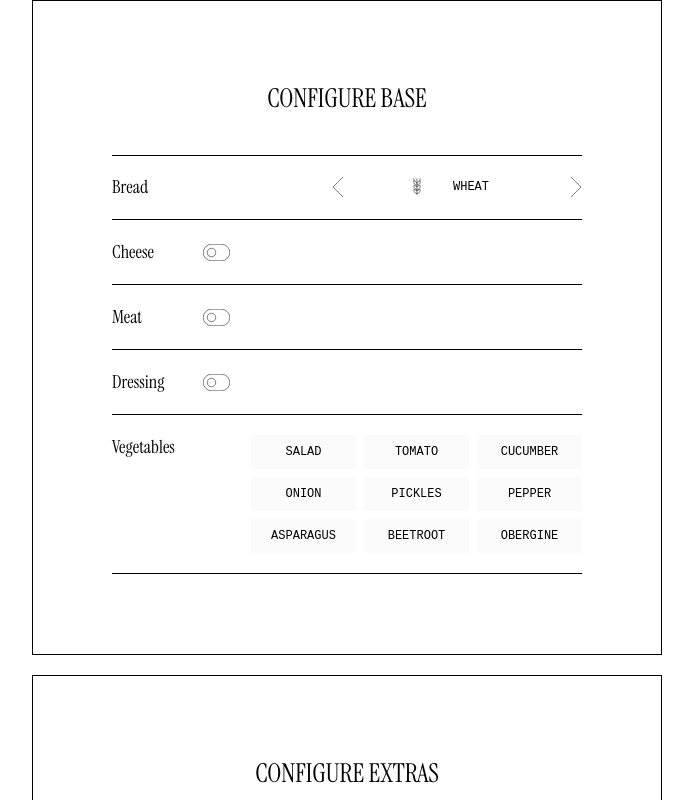
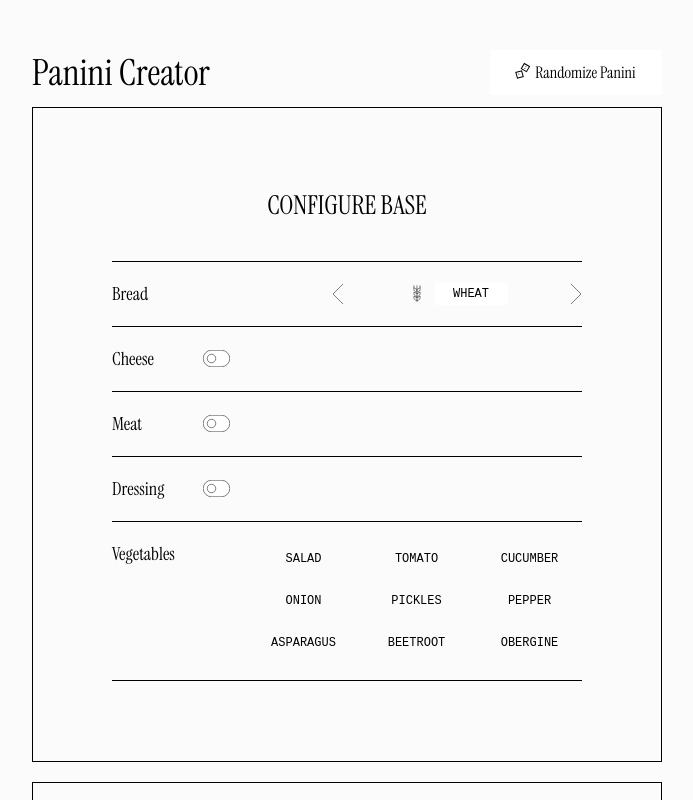
Before and after one commit to CharlesSquirel/panini-creator, a React (Vite) app: page / in a window 1280 px wide. Shown: the top 800 px of the page, without its empty margins (293-986 px from the left). Built offline with nearby package versions, Linux system fonts and the light colour scheme; a web font is replaced by a local one.

Commit message:
feat: Add header UI with RandomizeButton

```diff
--- a/src/App.css
+++ b/src/App.css
@@ -4,5 +4,6 @@
   justify-content: center;
   align-items: center;
   width: 100vw;
-  padding-bottom: 100px;
+  padding: 50px 0 100px 0;
+  background-color: var(--gray);
 }
--- a/src/App.tsx
+++ b/src/App.tsx
@@ -1,50 +1,74 @@
-import './App.css';
-import FormContainer from '@/components/Containers/FormContainer/FormContainer';
-import SelectInput from '@/components/Inputs/SelectInput/SelectInput';
-import VegetablesSelect from '@/components/Inputs/VegetablesSelect/VegetablesSelect';
-import CarouselInput from '@/components/Inputs/CarouselInput/CarouselInput';
-import { breadVariants } from '@/data/bread';
-import { cheeseVariants } from '@/data/cheese';
-import { dressingVariants } from '@/data/dressing';
-import { eggVariants } from '@/data/egg';
-import { meatVariants } from '@/data/meat';
-import CheckboxInput from '@/components/Inputs/CheckboxInput/CheckboxInput';
-import { spreadVariant } from '@/data/spread';
-import RadioInput from '@/components/Inputs/RadioInput/RadioInput';
-import { servingVariants } from '@/data/serving';
-import { toppingVariant } from '@/data/topping';
-import { cutleryVarriants } from '@/data/cutlery';
-import { napkinVarriants } from '@/data/napkin';
-import TextInput from '@/components/Inputs/TextInput/TextInput';
-import SubmitButtonContainer from '@/components/Containers/SubmitButtonContainer/SubmitButtonContainer';
-import SubmitButton from '@/components/Buttons/SubmitButton/SubmitButton';
-import TryAgainButton from '@/components/Buttons/TryAgainButton/TryAgainButton';
-import SplashScreen from '@/components/SplashScreen/SplashScreen';
-import FormComponentProvider from './components/Containers/FormComponentProvider/FormComponentProvider';
-import { initialValues } from './services/initialValues';
-import { ResetContextProvider } from './services/context/ResetContext';
+import "./App.css";
+import FormContainer from "@/components/Containers/FormContainer/FormContainer";
+import SelectInput from "@/components/Inputs/SelectInput/SelectInput";
+import VegetablesSelect from "@/components/Inputs/VegetablesSelect/VegetablesSelect";
+import CarouselInput from "@/components/Inputs/CarouselInput/CarouselInput";
+import { breadVariants } from "@/data/bread";
+import { cheeseVariants } from "@/data/cheese";
+import { dressingVariants } from "@/data/dressing";
+import { eggVariants } from "@/data/egg";
+import { meatVariants } from "@/data/meat";
+import CheckboxInput from "@/components/Inputs/CheckboxInput/CheckboxInput";
+import { spreadVariant } from "@/data/spread";
+import RadioInput from "@/components/Inputs/RadioInput/RadioInput";
+import { servingVariants } from "@/data/serving";
+import { toppingVariant } from "@/data/topping";
+import { cutleryVarriants } from "@/data/cutlery";
+import { napkinVarriants } from "@/data/napkin";
+import TextInput from "@/components/Inputs/TextInput/TextInput";
+import SubmitButtonContainer from "@/components/Containers/SubmitButtonContainer/SubmitButtonContainer";
+import SubmitButton from "@/components/Buttons/SubmitButton/SubmitButton";
+import TryAgainButton from "@/components/Buttons/TryAgainButton/TryAgainButton";
+import SplashScreen from "@/components/SplashScreen/SplashScreen";
+import FormComponentProvider from "@/components/Containers/FormComponentProvider/FormComponentProvider";
+import { initialValues } from "./services/initialValues";
+import { ResetContextProvider } from "./services/context/ResetContext";
+import Header from "@/components/Header/Header";
 
 const App: React.FC = () => {
   return (
     <ResetContextProvider>
+      <Header />
       <FormComponentProvider>
-        <FormContainer title="Configure Base">
-          <CarouselInput title="Bread" data={breadVariants} isSwitched={false} name="base.bread" initialValue={initialValues.base.bread} />
-          <SelectInput title="Cheese" data={cheeseVariants} name="base.cheese" />
-          <SelectInput title="Meat" data={meatVariants} name="base.meat" />
-          <CarouselInput title="Dressing" data={dressingVariants} isSwitched name="base.dressing" initialValue={initialValues.base.dressing} />
+        <FormContainer title='Configure Base'>
+          <CarouselInput
+            title='Bread'
+            data={breadVariants}
+            isSwitched={false}
+            name='base.bread'
+            initialValue={initialValues.base.bread}
+          />
+          <SelectInput title='Cheese' data={cheeseVariants} name='base.cheese' />
+          <SelectInput title='Meat' data={meatVariants} name='base.meat' />
+          <CarouselInput
+            title='Dressing'
+            data={dressingVariants}
+            isSwitched
+            name='base.dressing'
+            initialValue={initialValues.base.dressing}
+          />
           <VegetablesSelect />
         </FormContainer>
-        <FormContainer title="Configure Extras">
-          <SelectInput title="Egg" data={eggVariants} name="extras.egg" />
-          <CheckboxInput title="Spreads" data={spreadVariant} value={[]} name="extras.spreads" />
-          <RadioInput title="Serving" data={servingVariants} name="extras.serving" />
-          <CheckboxInput title="Topping" data={toppingVariant} value={null} name="extras.topping" />
+        <FormContainer title='Configure Extras'>
+          <SelectInput title='Egg' data={eggVariants} name='extras.egg' />
+          <CheckboxInput title='Spreads' data={spreadVariant} value={[]} name='extras.spreads' />
+          <RadioInput title='Serving' data={servingVariants} name='extras.serving' />
+          <CheckboxInput title='Topping' data={toppingVariant} value={null} name='extras.topping' />
         </FormContainer>
-        <FormContainer title="Finalize Order" isLast>
-          <TextInput title="Name panini" placeholder="eg. Club Panini" name="sandwichName" />
-          <CheckboxInput title="Cutlery" data={cutleryVarriants} value={initialValues.cutlery} name="cutlery" />
-          <CheckboxInput title="Napkins" data={napkinVarriants} value={initialValues.napkins} name="napkins" />
+        <FormContainer title='Finalize Order' isLast>
+          <TextInput title='Name panini' placeholder='eg. Club Panini' name='sandwichName' />
+          <CheckboxInput
+            title='Cutlery'
+            data={cutleryVarriants}
+            value={initialValues.cutlery}
+            name='cutlery'
+          />
+          <CheckboxInput
+            title='Napkins'
+            data={napkinVarriants}
+            value={initialValues.napkins}
+            name='napkins'
+          />
           <SubmitButtonContainer>
             <SubmitButton />
             <TryAgainButton />
--- /dev/null
+++ b/src/components/Buttons/RandomizeButton/Dice.tsx
@@ -0,0 +1,12 @@
+import style from "./RandomizeButton.module.scss";
+
+const Dice = () => {
+  return (
+    <div className={style.diceContainer}>
+      <div className={style.diceTwo}></div>
+      <div className={style.diceOne}></div>
+    </div>
+  );
+};
+
+export default Dice;
--- /dev/null
+++ b/src/components/Buttons/RandomizeButton/RandomizeButton.module.scss
@@ -0,0 +1,72 @@
+.btn {
+  display: flex;
+  justify-content: center;
+  align-items: center;
+  gap: 7px;
+  width: 171.87px;
+  height: 44.79px;
+  text-transform: capitalize;
+  background-color: var(--white);
+  border: none;
+  &:hover {
+    transition: border ease-in-out 0.3s;
+    border: 0.5px solid var(--black);
+    .diceOne {
+      transform: translateY(-6.5px) rotate(23deg);
+    }
+    .diceTwo {
+      transform: translateY(6.5px) rotate(328deg);
+    }
+  }
+}
+
+.diceContainer {
+  display: flex;
+  flex-direction: column;
+  width: 11.87px;
+  height: 16.79px;
+}
+
+.diceOne,
+.diceTwo {
+  transition: all ease-in-out 0.3s;
+  position: relative;
+  width: 6.69963px;
+  height: 6.69963px;
+  border: 0.5px solid var(--black);
+  &::after,
+  &::before {
+    content: "";
+    position: absolute;
+    background-color: var(--black);
+    border-radius: 50%;
+    width: 1px;
+    height: 1px;
+  }
+}
+
+.diceOne {
+  transform: rotate(345deg);
+  &::after {
+    top: 50%;
+    left: 50%;
+    transform: translate(-50%, -50%);
+  }
+  &::before {
+    display: none;
+  }
+}
+
+.diceTwo {
+  align-self: flex-end;
+  transform: rotate(30deg);
+  z-index: 1;
+  &::after {
+    bottom: 1px;
+    left: 1.5px;
+  }
+  &::before {
+    top: 1px;
+    right: 1.5px;
+  }
+}
--- /dev/null
+++ b/src/components/Buttons/RandomizeButton/RandomizeButton.tsx
@@ -0,0 +1,13 @@
+import Dice from "./Dice";
+import style from "./RandomizeButton.module.scss";
+
+const RandomizeButton = () => {
+  return (
+    <button className={style.btn}>
+      <Dice />
+      Randomize panini
+    </button>
+  );
+};
+
+export default RandomizeButton;
--- /dev/null
+++ b/src/components/Header/Header.module.scss
@@ -0,0 +1,12 @@
+.container {
+  display: flex;
+  justify-content: space-between;
+  width: 630px;
+  margin-bottom: 10px;
+  font-family: "Instrument Serif", serif;
+}
+
+.title {
+  font-size: 36px;
+  line-height: 46.8px;
+}
--- /dev/null
+++ b/src/components/Header/Header.tsx
@@ -0,0 +1,13 @@
+import RandomizeButton from "@/components/Buttons/RandomizeButton/RandomizeButton";
+import style from "./Header.module.scss";
+
+const Header = () => {
+  return (
+    <header className={style.container}>
+      <h1 className={style.title}>Panini Creator</h1>
+      <RandomizeButton />
+    </header>
+  );
+};
+
+export default Header;
```
Also changed, not shown: src/assets/dices.svg (deleted).
